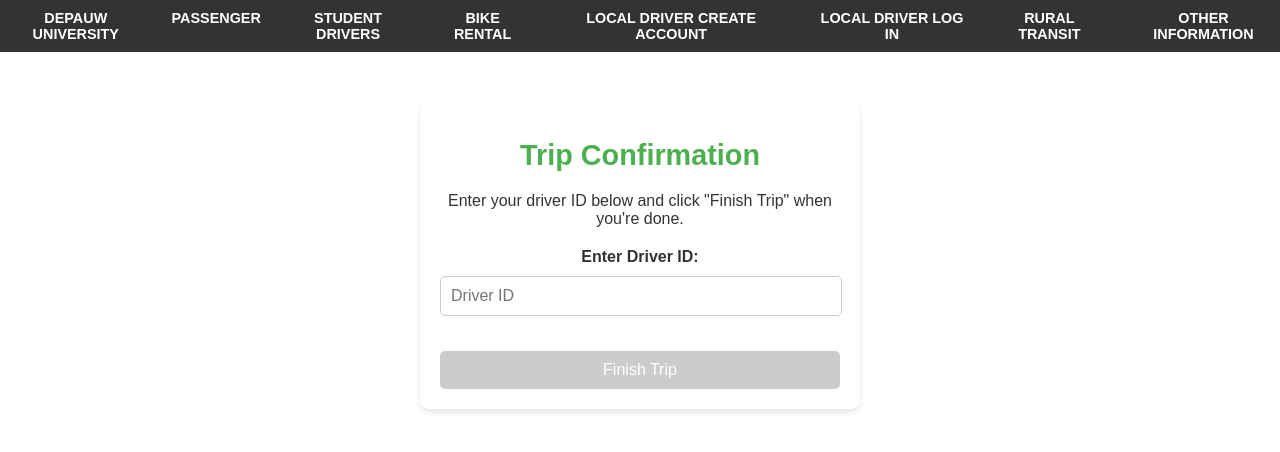
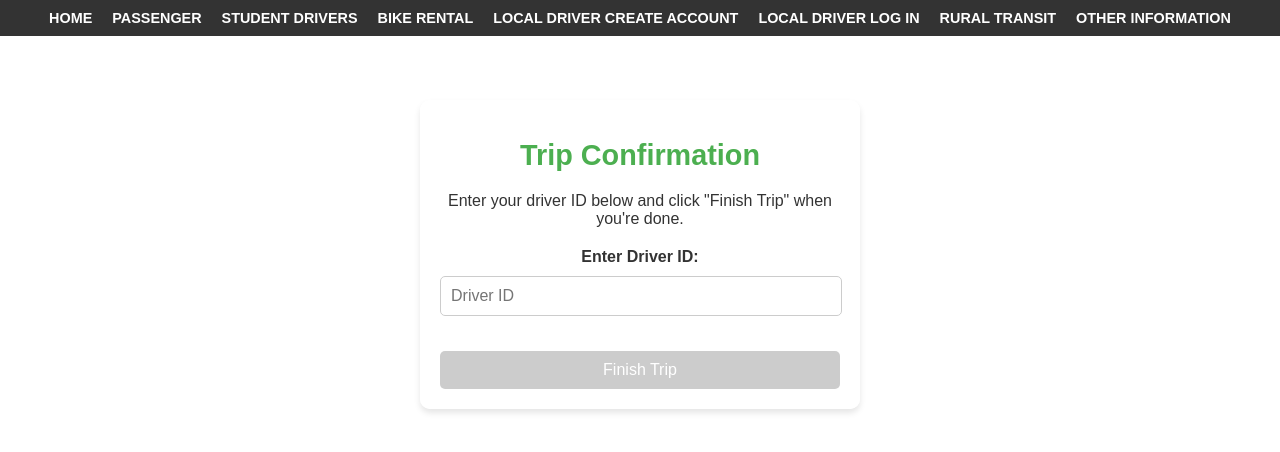
Before and after one commit to heyamktr/tigerhack2, a website: page TransportSolution/public/studentDrivers_trip_finish.html in a window 1280 px wide. Drawn offline with Linux system fonts and the light colour scheme.

Commit message:
Update studentDrivers_trip_finish.html

```diff
--- a/TransportSolution/public/studentDrivers_trip_finish.html
+++ b/TransportSolution/public/studentDrivers_trip_finish.html
@@ -101,7 +101,7 @@
 <body>
     <div class="header">
         <nav>
-            <a href="https://www.depauw.edu">DEPAUW UNIVERSITY</a>
+            <a href="index.html">HOME</a>
         <a href="passenger.html">PASSENGER</a>
         <a href="studentDrivers_driver_info.html">STUDENT DRIVERS</a>
         <a href="bicycle_rental.html">BIKE RENTAL</a>
```
Lines whose indentation alone changed are shown as unchanged.
